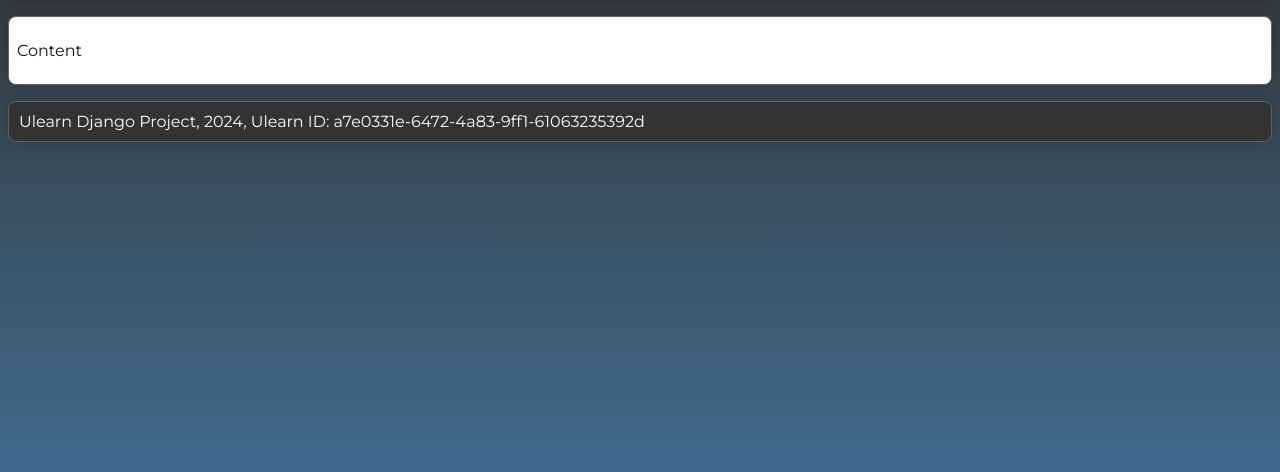
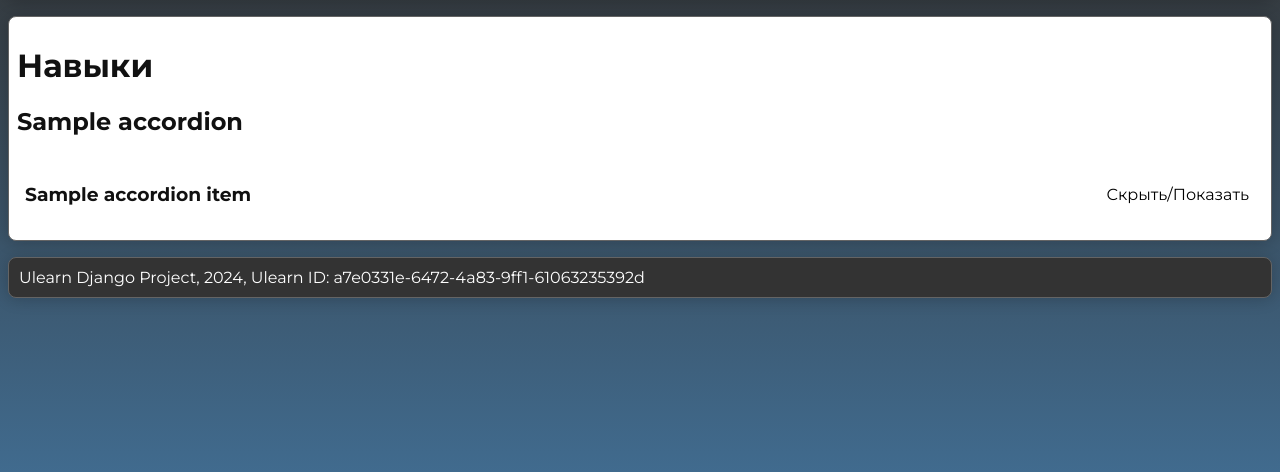
Before and after one commit to Kexogg/ulearnProject, a Django app: template templates/skills.html in a window 1280 px wide. Shown: the part 94-566 px from the top of the page. Run offline with Django 5.2, Linux system fonts and the light colour scheme; the template is opened without the code that fills it: most values are stand-ins (such as "Sample title", 1, 10 or a date in 2020).

Commit message:
add skills page

```diff
--- a/static/css/style.css
+++ b/static/css/style.css
@@ -1,4 +1,5 @@
 @import url('https://fonts.googleapis.com/css2?family=Montserrat:wght@400;700&family=Red+Hat+Display:wght@300;400&display=swap');
+
 :root {
     --primary-color: steelblue;
     --secondary-color: #333;
@@ -18,6 +19,7 @@ body {
     flex-direction: column;
     gap: 1rem;
 }
+
 body > * {
     border-radius: .5rem;
     border: rgba(100, 100, 100, 50) solid 1px;
@@ -49,6 +51,7 @@ header {
     flex-wrap: wrap;
     transition: border 0.2s ease-in-out;
 }
+
 header:hover {
     border: var(--accent-color) solid 1px;
 }
@@ -100,7 +103,6 @@ header:hover {
 }
 
 
-
 #header__menu {
     background: transparent;
     border: none;
@@ -146,34 +148,84 @@ main {
 .table__container {
     overflow: scroll;
 }
+
 .table {
     margin: 0 auto;
     border-collapse: collapse;
 }
+
 .table > thead > tr > th, .table > tbody > tr > td {
     padding: .25rem;
     border: 1px solid #ccc;
 }
+
 .table > thead > tr > th {
     background: var(--secondary-color);
     color: #fff;
     text-align: left;
 }
+
 .table > tbody > tr:nth-child(even) {
     background: #f9f9f9;
 }
+
 .table > tbody > tr:hover {
     background: #f1f1f1;
 }
+
+.table__grid {
+    display: grid;
+    grid-template-columns: repeat(auto-fill, minmax(300px, 1fr));
+    gap: 1rem;
+    padding: 1rem;
+}
+.table__grid > * {
+    width: 100%;
+}
+
 .chart__container {
     width: 100%;
     height: 700px;
     margin: 0 auto;
 }
+
 .chart__container > svg {
     width: 100%;
     height: 100%;
 }
+
+.accordion__item > .accordion__item__header {
+    display: flex;
+    padding: 0.5rem;
+}
+.accordion__item > .accordion__item__header:hover {
+    background: rgba(0, 0, 0, 0.05);
+}
+
+
+.accordion__item > .accordion__item__header > h3 {
+    display: inline;
+}
+
+.accordion__item > .accordion__item__header > button {
+    margin-left: auto;
+    background: transparent;
+    border: none;
+    font-family: inherit;
+    font-size: inherit;
+    cursor: pointer;
+}
+
+.accordion__item > .accordion__item__content {
+    max-height: 10000px;
+    transition: max-height 0.2s ease-in-out;
+    overflow: hidden;
+}
+
+.accordion__item.hidden > .accordion__item__content {
+    max-height: 0;
+}
+
 
 footer {
     background: var(--secondary-color);
--- a/static/js/index.js
+++ b/static/js/index.js
@@ -3,9 +3,20 @@ document.getElementById('header__menu').addEventListener('click', () => {
     document.querySelector('nav').classList.toggle('active');
 });
 
-/*set link that matches current url class to active*/
 document.querySelector('.header__links').querySelectorAll('a').forEach((link) => {
     if (link.getAttribute('href') === window.location.pathname) {
         link.classList.add('active');
     }
 })
+
+/*accordion*/
+const accordions = document.getElementsByClassName('accordion');
+for (const accordion of accordions) {
+    const items = accordion.querySelectorAll('.accordion__item');
+    for (const item of items) {
+        item.querySelector('.accordion__item__header').addEventListener('click', () => {
+            item.classList.toggle('hidden');
+
+        });
+    }
+}
--- a/templates/skills.html
+++ b/templates/skills.html
@@ -1,9 +1,75 @@
 {% extends 'base.html' %}
+{% load dict_filters %}
 
 {% block title %}
     Навыки
 {% endblock %}
 
 {% block content %}
-    <p>Content</p>
+    <h1>Навыки</h1>
+    {% for title, accordion in accordions.items %}
+        <h2>{{ title }}</h2>
+        <div class="accordion">
+            {% for accordionItem in accordion %}
+                <div class="accordion__item hidden">
+                    <div class="accordion__item__header">
+                        <h3>{{ accordionItem.title }}</h3>
+                        <button class="accordion__button">Скрыть/Показать</button>
+                    </div>
+                    <div class="accordion__item__content">
+                        {% if accordionItem.type == 'table_grid' %}
+                            <div class="table__grid">
+                                {% for tableKey, tableValue in accordionItem.content.items %}
+                                    <table class="table">
+                                        <thead>
+                                        <tr>
+                                            <th colspan="{{ accordionItem.columns|length }}">{{ tableKey }}</th>
+                                        </tr>
+                                        <tr>
+                                            {% for columnKey, columnValue in accordionItem.columns.items %}
+                                                <th>{{ columnValue }}</th>
+                                            {% endfor %}
+                                        </tr>
+                                        </thead>
+                                        <tbody>
+                                        {% for value in tableValue %}
+                                            {% for valueItem in value %}
+                                                <tr>
+                                                    {% for columnKey, columnValue in accordionItem.columns.items %}
+                                                        <td>{{ valueItem|get_item:columnKey }}</td>
+                                                    {% endfor %}
+                                                </tr>
+                                            {% endfor %}
+                                        {% endfor %}
+                                        </tbody>
+                                    </table>
+                                {% endfor %}
+                            </div>
+                        {% elif accordionItem.type == 'chart' %}
+                            <div class="chart__container">
+                                {{ accordionItem.content|safe }}
+                            </div>
+                        {% elif accordionItem.type == 'table' %}
+                            <table class="table">
+                                <thead>
+                                <tr>
+                                    <th>Навык</th>
+                                    <th>Количество</th>
+                                </tr>
+                                </thead>
+                                <tbody>
+                                {% for key, value in accordionItem.content.items %}
+                                    <tr>
+                                        <td>{{ key }}</td>
+                                        <td>{{ value }}</td>
+                                    </tr>
+                                {% endfor %}
+                                </tbody>
+                            </table>
+                        {% endif %}
+                    </div>
+                </div>
+            {% endfor %}
+        </div>
+    {% endfor %}
 {% endblock %}
```
Also changed, not shown: ulearnProject/templatetags/dict_filters.py (added, +8 -0 lines), ulearnProject/views/skills.py (+118 -1 lines).
